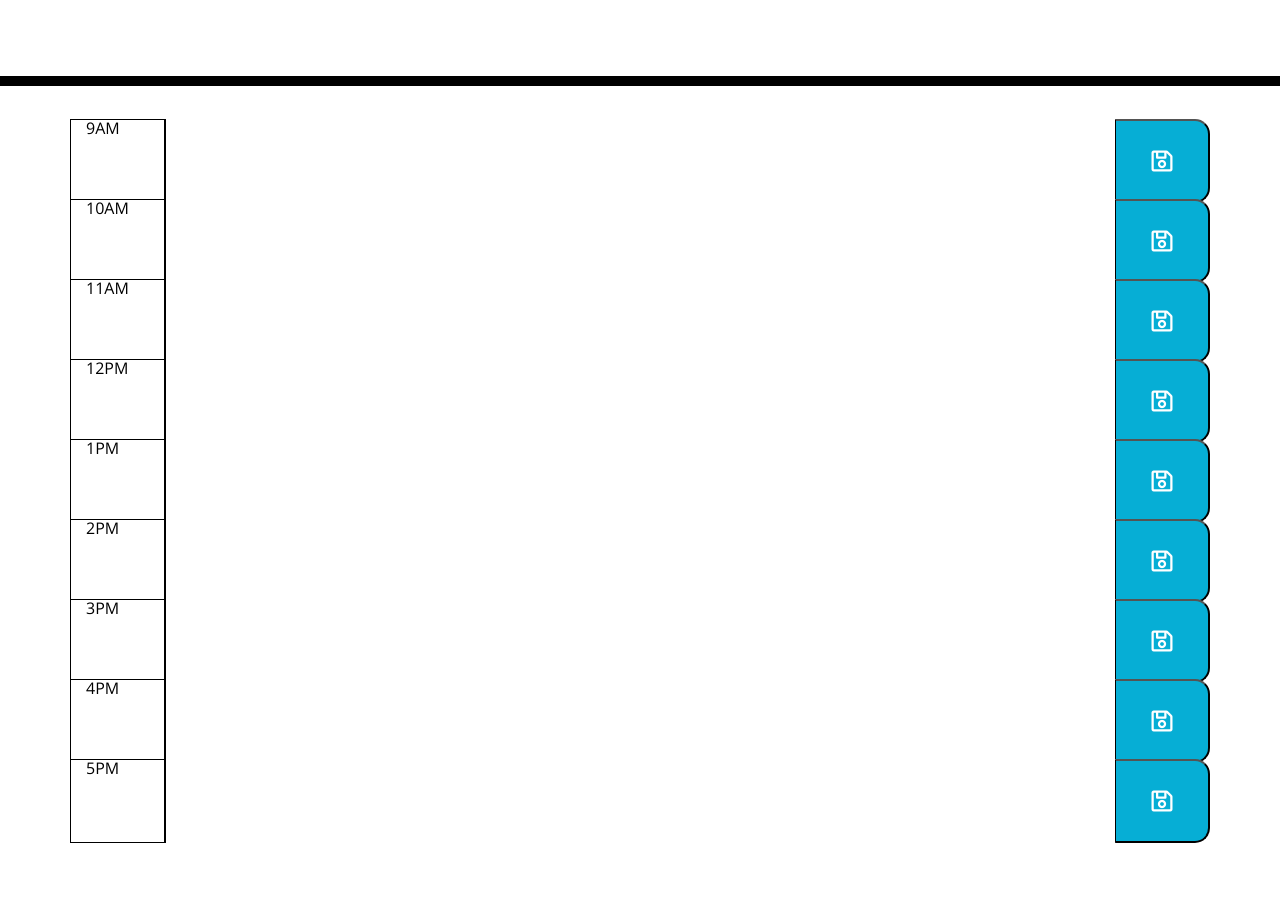
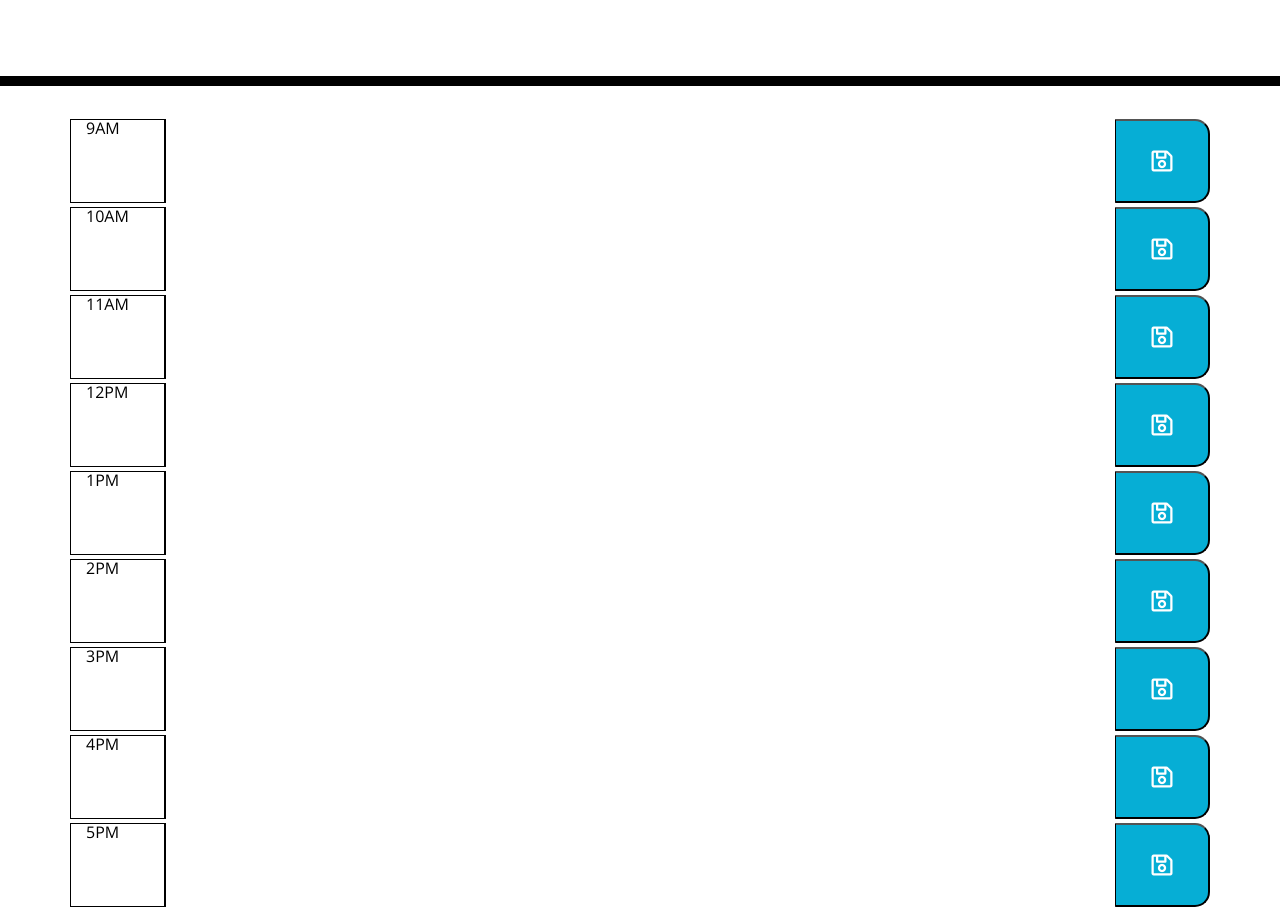
Before and after one commit to Veoprato/schedule-me, a plain HTML site: page index.html in a window 1280 px wide. Shown: the part 182-1092 px from the top of the page. Before the commit the page ends 1025 px from the top, so only its background shows below. Drawn offline with nearby package versions, Linux system fonts and the light colour scheme.

Commit message:
spacing between rows

```diff
--- a/index.html
+++ b/index.html
@@ -29,47 +29,47 @@
       <p id="currentDay" class="lead"></p>
     </header>
     <div class="container">
-      <div class="row justify-content-center" id="9">
+      <div class="row justify-content-center my-2" id="9">
         <div class="col-sm-1 hour">9AM</div>
         <textarea class="col-10" rows="4"></textarea>
         <button class="col-sm-1 saveBtn" style='font-size:24px'><i class='far fa-save'></i></button>
       </div>
-      <div class="row justify-content-center" id="10">
+      <div class="row justify-content-center my-2" id="10">
         <div class="col-sm-1 hour">10AM</div>
         <textarea class="col-10" rows="4"></textarea>
         <button class="col-sm-1 saveBtn" style='font-size:24px'><i class='far fa-save'></i></button>
       </div>
-      <div class="row justify-content-center" id="11">
+      <div class="row justify-content-center my-2" id="11">
         <div class="col-sm-1 hour">11AM</div>
         <textarea class="col-10" rows="4"></textarea>
         <button class="col-sm-1 saveBtn" style='font-size:24px'><i class='far fa-save'></i></button>
       </div>
-      <div class="row justify-content-center" id="12">
+      <div class="row justify-content-center my-2" id="12">
         <div class="col-sm-1 hour">12PM</div>
         <textarea class="col-10" rows="4"></textarea>
         <button class="col-sm-1 saveBtn" style='font-size:24px'><i class='far fa-save'></i></button>
       </div>
-      <div class="row justify-content-center" id="14">
+      <div class="row justify-content-center my-2" id="13">
         <div class="col-sm-1 hour">1PM</div>
         <textarea class="col-10" rows="4"></textarea>
         <button class="col-sm-1 saveBtn" style='font-size:24px'><i class='far fa-save'></i></button>
       </div>
-      <div class="row justify-content-center" id="14">
+      <div class="row justify-content-center my-2" id="14">
         <div class="col-sm-1 hour">2PM</div>
         <textarea class="col-10" rows="4"></textarea>
         <button class="col-sm-1 saveBtn" style='font-size:24px'><i class='far fa-save'></i></button>
       </div>
-      <div class="row justify-content-center" id="15">
+      <div class="row justify-content-center my-2" id="15">
         <div class="col-sm-1 hour">3PM</div>
         <textarea class="col-10" rows="4"></textarea>
         <button class="col-sm-1 saveBtn" style='font-size:24px'><i class='far fa-save'></i></button>
       </div>
-      <div class="row justify-content-center" id="16">
+      <div class="row justify-content-center my-2" id="16">
         <div class="col-sm-1 hour">4PM</div>
         <textarea class="col-10" rows="4"></textarea>
         <button class="col-sm-1 saveBtn" style='font-size:24px'><i class='far fa-save'></i></button>
       </div>
-      <div class="row justify-content-center" id="17">
+      <div class="row justify-content-center my-2" id="17">
         <div class="col-sm-1 hour">5PM</div>
         <textarea class="col-10" rows="4"></textarea>
         <button class="col-sm-1 saveBtn" style='font-size:24px'><i class='far fa-save'></i></button>
@@ -78,5 +78,6 @@
 
     <script src="https://code.jquery.com/jquery-3.4.1.min.js"></script>
     <script src="https://cdnjs.cloudflare.com/ajax/libs/moment.js/2.24.0/moment.min.js"></script>
+    <script src="./assets/script.js"></script>
   </body>
 </html>
```
